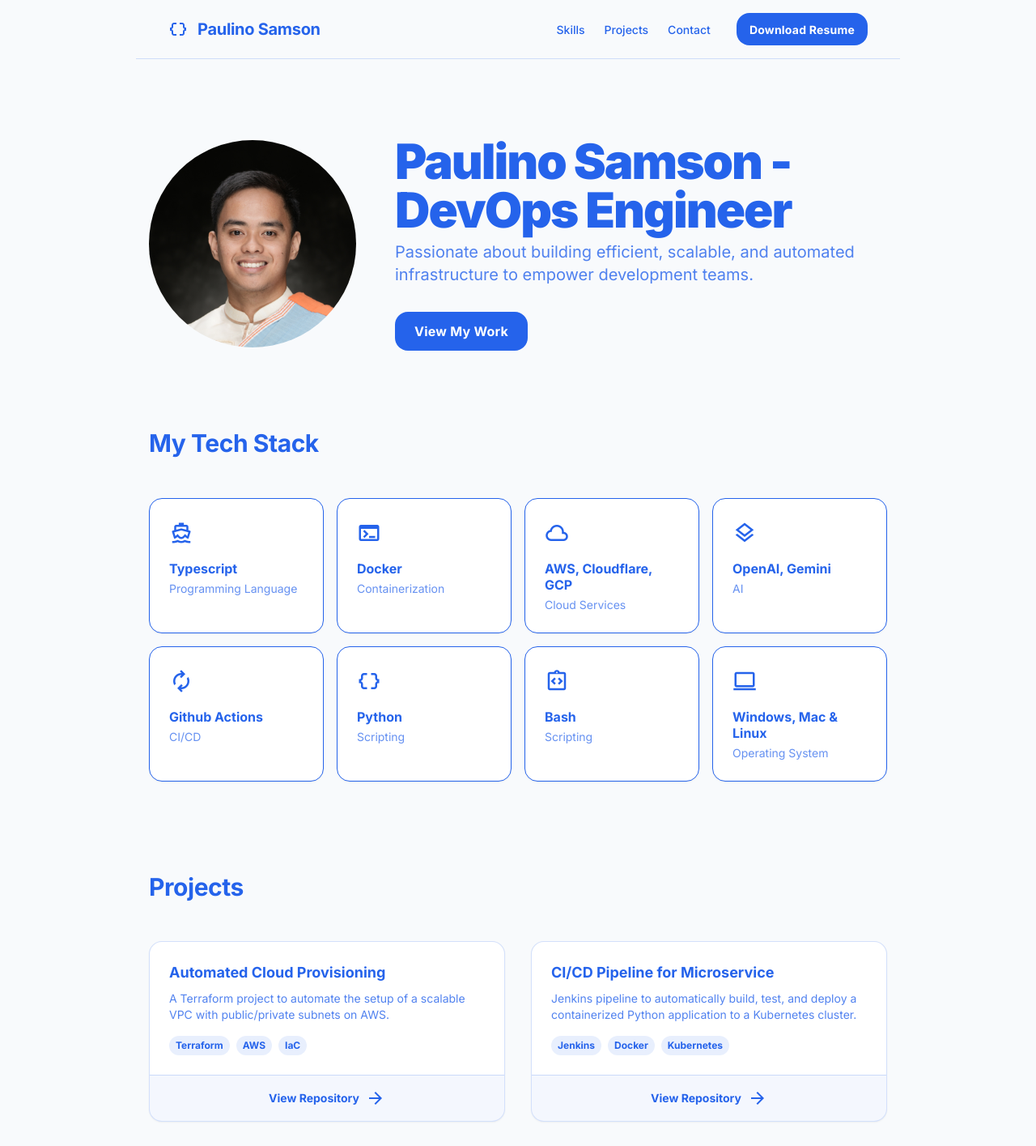
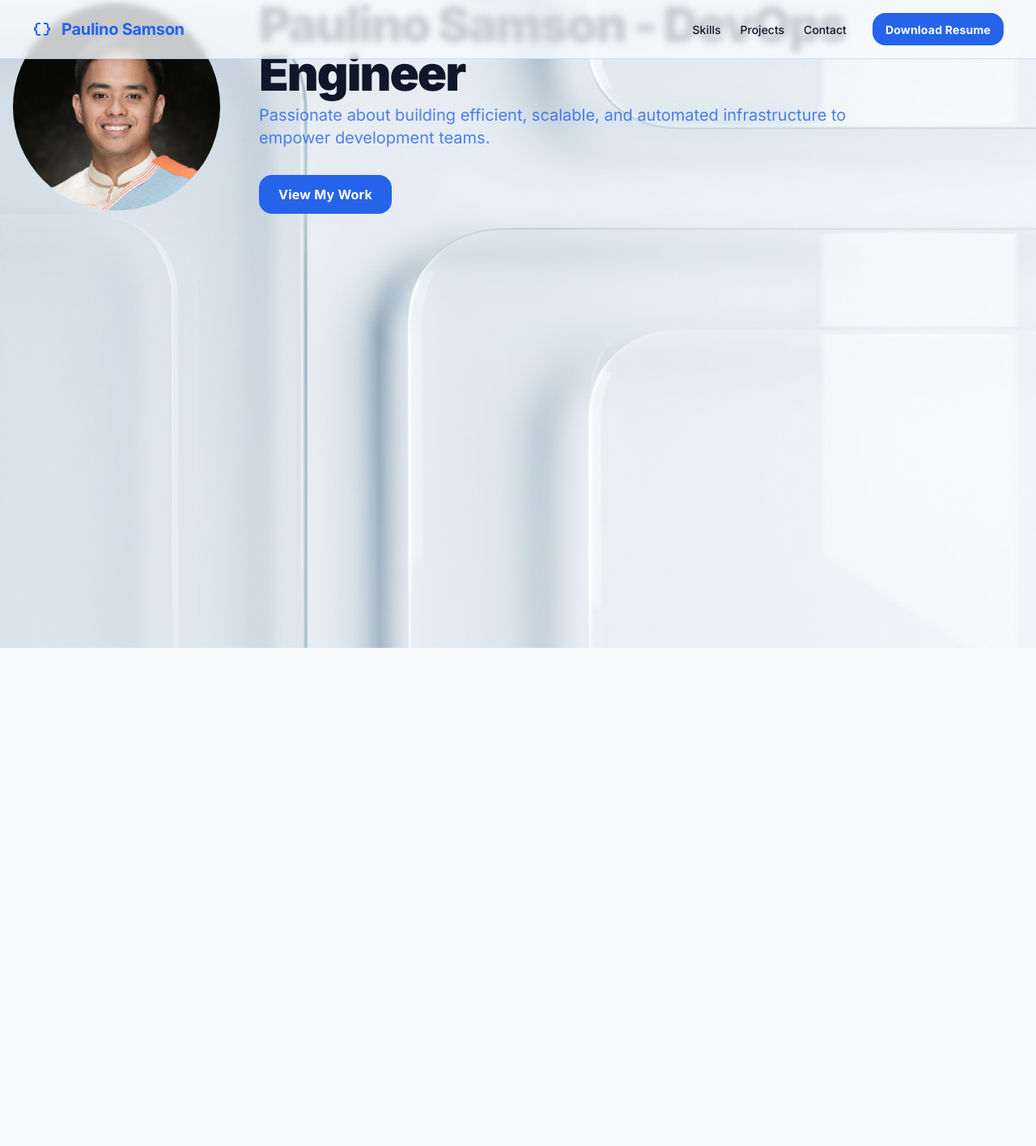
Before and after one commit to spicy-samson/spicy-portfolio, a Vue app: page / in a window 1280 px wide. Shown: the top 1415 px of the page at 81% size. After the commit the page ends 800 px from the top, so only its background shows below. Built offline with nearby package versions, Linux system fonts and the light colour scheme.

Commit message:
feat: Implement snap-scroll layout and refresh portfolio UI components.

```diff
--- a/src/App.vue
+++ b/src/App.vue
@@ -1,17 +1,41 @@
 <template>
-  <div class="relative flex h-auto min-h-screen w-full flex-col group/design-root overflow-x-hidden">
-    <div class="layout-container flex h-full grow flex-col">
-      <div class="flex flex-1 justify-center">
-        <div class="layout-content-container flex flex-col w-full max-w-5xl px-4 md:px-10">
-          <Header />
-          <main class="flex flex-col gap-16 md:gap-24 py-16 md:py-24">
-            <Hero />
+  <div class="relative h-dvh w-full overflow-hidden bg-background-light dark:bg-background-dark text-slate-900 dark:text-white">
+    <!-- Global Background -->
+    <div class="absolute inset-0 z-0">
+      <img
+        src="/images/hero-bg.png"
+        alt="Background"
+        class="absolute inset-0 w-full h-full object-cover"
+      />
+      <div class="absolute inset-0 bg-gradient-to-b from-transparent to-background-light/30 dark:to-background-dark/60"></div>
+    </div>
+
+    <div class="relative z-10 h-full w-full overflow-y-auto snap-y snap-mandatory scroll-smooth">
+      <Header />
+
+      <main class="w-full">
+        <section id="home" class="snap-start h-dvh w-full flex flex-col">
+          <Hero />
+        </section>
+
+        <section id="skills" class="snap-start min-h-dvh flex items-center justify-center w-full py-20">
+          <div class="w-full max-w-6xl px-4 md:px-10">
             <Skills />
+          </div>
+        </section>
+
+        <section id="projects" class="snap-start min-h-dvh flex items-center justify-center w-full py-20">
+          <div class="w-full max-w-6xl px-4 md:px-10">
             <Projects />
-          </main>
-          <Contact />
-        </div>
-      </div>
+          </div>
+        </section>
+
+        <section id="contact" class="snap-start min-h-dvh flex items-center justify-center w-full py-20">
+          <div class="w-full max-w-6xl px-4 md:px-10">
+            <Contact />
+          </div>
+        </section>
+      </main>
     </div>
   </div>
 </template>
```
